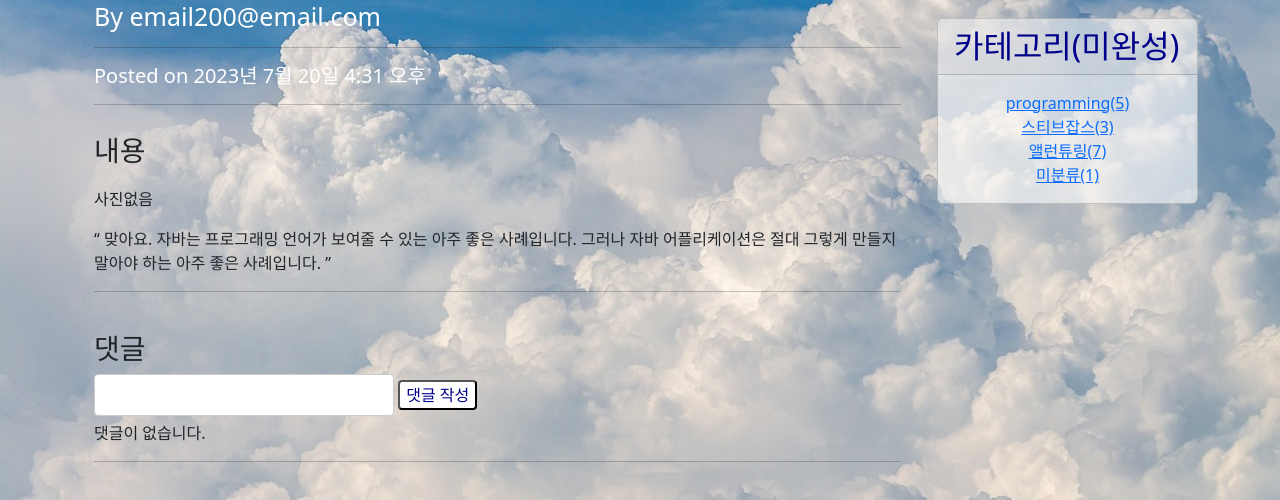
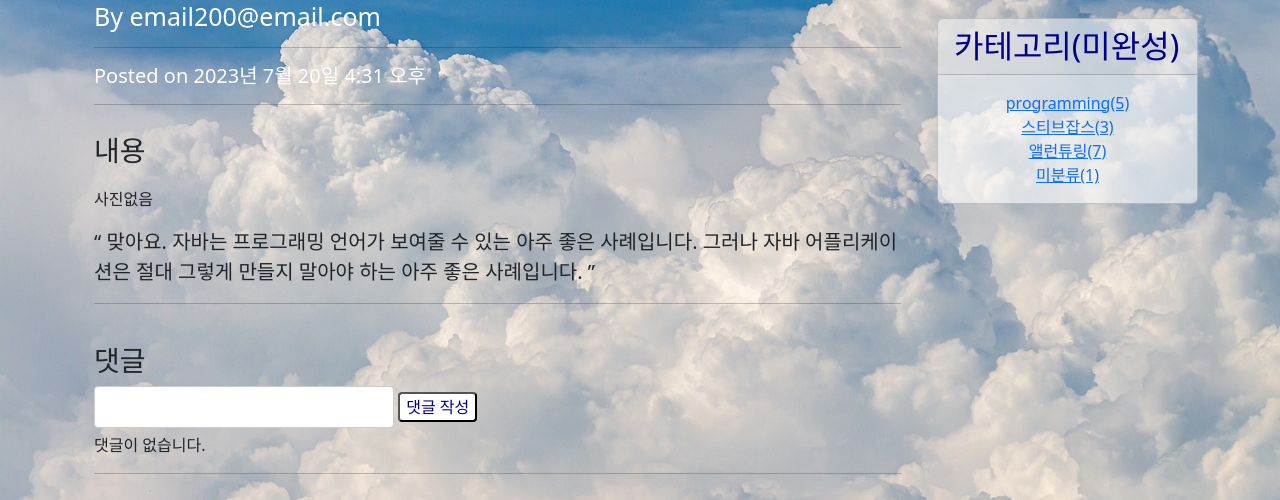
Before and after one commit to FutureMaker0/django_webex, a Django app: page /blog/detail/29/ in a window 1280 px wide. Shown: the part 205-705 px from the top of the page. Run offline with Django 4.2, Linux system fonts and the light colour scheme; data comes from the database, SQL or seed files in the repository; data that the repository does not hold is empty; some libraries are stand-ins or nearby versions.

Commit message:
ui css 업데이트

```diff
--- a/static/css/styles2.css
+++ b/static/css/styles2.css
@@ -242,3 +242,11 @@ img[id="post_detail-person"]{
     height: 300px;
     border-radius: 10px;
 }
+
+p[id="post_detail-content"]{
+    font-size: 20px;
+}
+
+label[id="uploaded_file"]{
+    font-size: 17px;
+}
```
